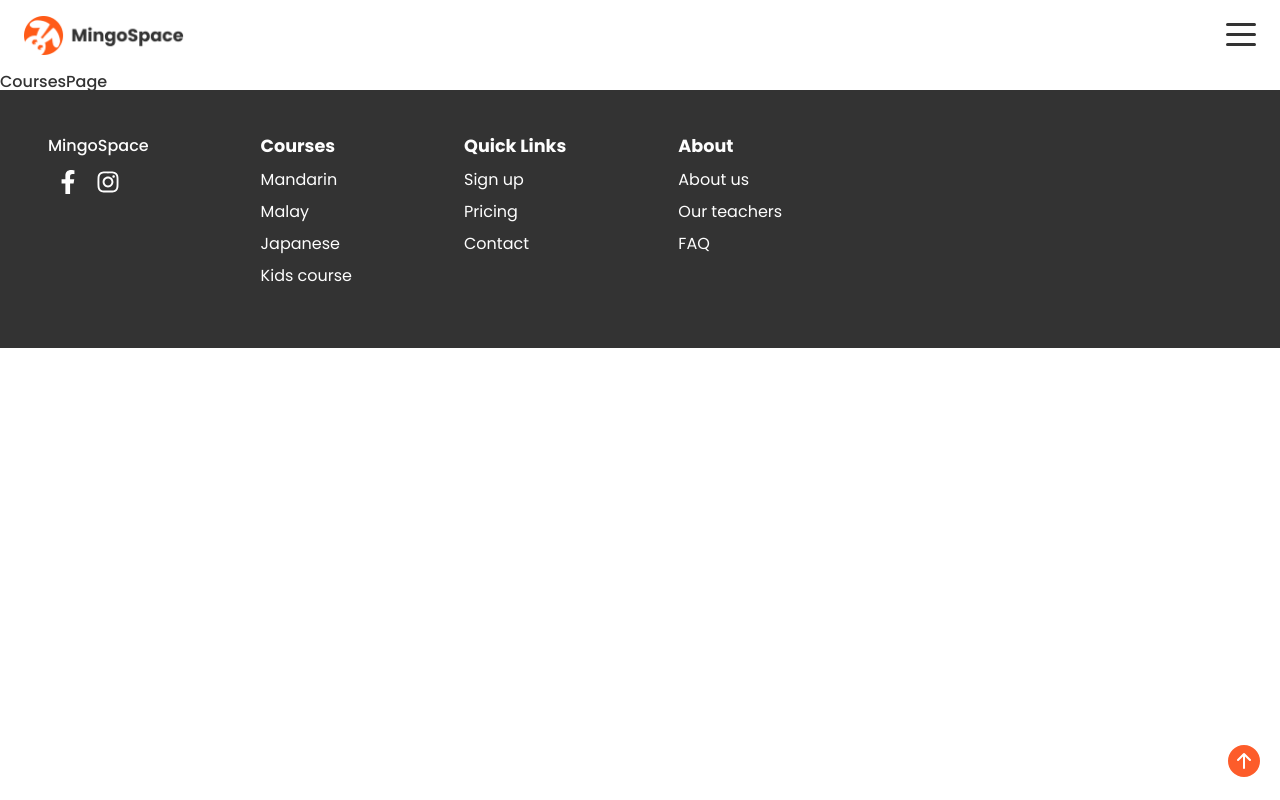
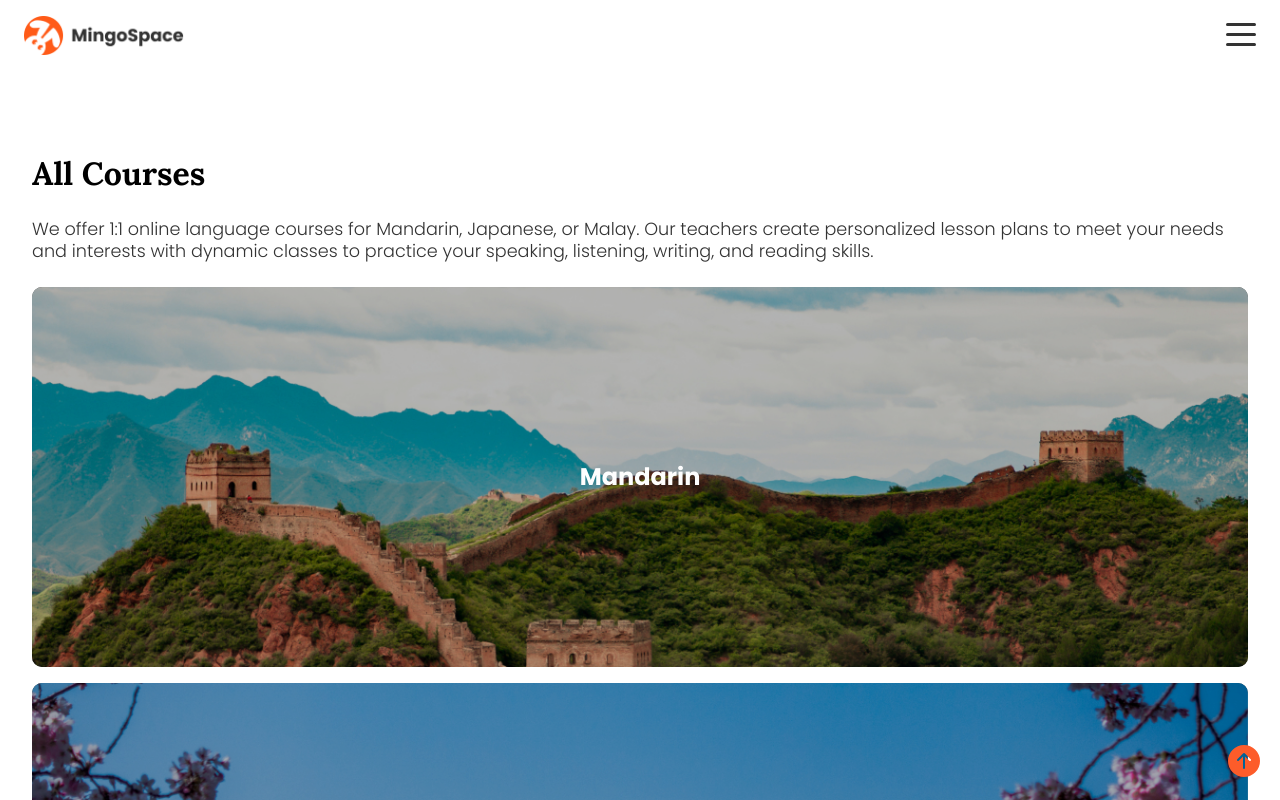
Before and after one commit to axseinga/mingo-space-website, a React app: page /courses in a window 1280 px wide. Shown: the top 800 px of the page. Built offline with nearby package versions, Linux system fonts and the light colour scheme.

Commit message:
add courses page

```diff
--- a/src/components/accordion/Accordion.styled.js
+++ b/src/components/accordion/Accordion.styled.js
@@ -14,6 +14,8 @@ export const StyledAccordion = styled.div`
         & button {
             background-color: transparent;
             border: none;
+            cursor: pointer;
+
             & img {
                 width: 2.5rem;
             }
--- a/src/pages/CoursesPage.js
+++ b/src/pages/CoursesPage.js
@@ -1,6 +1,38 @@
 import React from "react";
 import { StyledCoursesPage } from "./styled/CoursesPage.styled";
+import { CoursesSection } from "./HomePage/Courses";
 
 export const CoursesPage = () => {
-    return <StyledCoursesPage>CoursesPage</StyledCoursesPage>;
+    const courses = [
+        {
+            lang: "Mandarin",
+            href: "/courses/mandarin",
+            img: "Pic_MandarinCourseCARD.jpg",
+        },
+        {
+            lang: "Japanese",
+            href: "/courses/japanese",
+            img: "Pic_Japanese_Course_CARD.jpg",
+        },
+        {
+            lang: "Malay",
+            href: "/courses/malay",
+            img: "Pic_MalayCourseCARD.jpg",
+        },
+        {
+            lang: "Kids Course",
+            href: "/courses/kidscourse",
+            img: "Pic_KidsCourseCARD.jpg",
+        },
+    ];
+
+    const header = "All Courses";
+
+    const text =
+        "We offer 1:1 online language courses for Mandarin, Japanese, or Malay. Our teachers create personalized lesson plans to meet your needs and interests with dynamic classes to practice your speaking, listening, writing, and reading skills. ";
+    return (
+        <StyledCoursesPage>
+            <CoursesSection header={header} text={text} courses={courses} />
+        </StyledCoursesPage>
+    );
 };
--- a/src/pages/HomePage/Courses.js
+++ b/src/pages/HomePage/Courses.js
@@ -4,37 +4,12 @@ import {
     StyledNavLinkCourses,
 } from "../styled/HomePage.styled";
 
-export const CoursesSection = () => {
-    const courses = [
-        {
-            lang: "Mandarin",
-            href: "/courses/mandarin",
-            img: "Pic_MandarinCourseCARD.jpg",
-        },
-        {
-            lang: "Japanese",
-            href: "/courses/japanese",
-            img: "Pic_Japanese_Course_CARD.jpg",
-        },
-        {
-            lang: "Malay",
-            href: "/courses/malay",
-            img: "Pic_MalayCourseCARD.jpg",
-        },
-        {
-            lang: "Kids Course",
-            href: "/courses/kidscourse",
-            img: "Pic_KidsCourseCARD.jpg",
-        },
-    ];
+export const CoursesSection = ({ header, text, courses, bgColor }) => {
     return (
-        <StyledCoursesSection>
+        <StyledCoursesSection bgColor={bgColor}>
             <div>
-                <h2>Language courses we offer</h2>
-                <p>
-                    We offer private language courses for both adults and kids.
-                    Our prices start at $25/1hr class.
-                </p>
+                <h2>{header}</h2>
+                <p>{text}</p>
             </div>
             <div>
                 {courses.map((course) => (
--- a/src/pages/HomePage/HomePage.js
+++ b/src/pages/HomePage/HomePage.js
@@ -6,12 +6,46 @@ import { ClassesSection } from "./Classes";
 import { TestimonialsSection } from "./Testimonials";
 import { FAQ } from "./FAQ";
 import { RegisterSection } from "./Register";
+import { theme } from "../../styles/theme";
 
 export const HomePage = () => {
+    const courses = [
+        {
+            lang: "Mandarin",
+            href: "/courses/mandarin",
+            img: "Pic_MandarinCourseCARD.jpg",
+        },
+        {
+            lang: "Japanese",
+            href: "/courses/japanese",
+            img: "Pic_Japanese_Course_CARD.jpg",
+        },
+        {
+            lang: "Malay",
+            href: "/courses/malay",
+            img: "Pic_MalayCourseCARD.jpg",
+        },
+        {
+            lang: "Kids Course",
+            href: "/courses/kidscourse",
+            img: "Pic_KidsCourseCARD.jpg",
+        },
+    ];
+
+    const header = "Language courses we offer";
+
+    const text =
+        "We offer private language courses for both adults and kids. Our prices start at $25/1hr class.";
+
     return (
         <StyledHomePage>
             <Header />
-            <CoursesSection />
+            <CoursesSection
+                header={header}
+                text={text}
+                courses={courses}
+                bgColor={theme.color.bg}
+            />
             <ClassesSection />
             <TestimonialsSection />
             <FAQ />
--- a/src/pages/HomePage/Register.js
+++ b/src/pages/HomePage/Register.js
@@ -1,5 +1,8 @@
 import React from "react";
-import { StyledRegisterSection } from "../styled/HomePage.styled";
+import {
+    StyledRegisterSection,
+    StyledNavLinkRegister,
+} from "../styled/HomePage.styled";
 import { Button } from "../../components/button/Button";
 
 export const RegisterSection = () => {
@@ -7,13 +10,11 @@ export const RegisterSection = () => {
         <StyledRegisterSection>
             <h2>Ready to register?</h2>
             <p>No payment required now.</p>
-            <Button
-                type="button"
-                default
-                onClick={() => console.log("clicked btn")}
-            >
-                Register now
-            </Button>
+            <StyledNavLinkRegister to={"/register"}>
+                <Button type="button" default>
+                    Register now
+                </Button>
+            </StyledNavLinkRegister>
         </StyledRegisterSection>
     );
 };
--- a/src/pages/styled/HomePage.styled.js
+++ b/src/pages/styled/HomePage.styled.js
@@ -47,7 +47,7 @@ export const StyledHeader = styled.div`
 export const StyledCoursesSection = styled.section`
     margin: 3rem 0;
     padding: 2rem;
-    background-color: ${({ theme }) => theme.color.bg};
+    background-color: ${({ bgColor }) => bgColor};
 
     & h2 {
         font-family: ${({ theme }) => theme.font.fontLora};
@@ -192,3 +192,5 @@ export const StyledFAQSection = styled.section`
         }
     }
 `;
+
+export const StyledNavLinkRegister = styled(NavLink)``;
```
